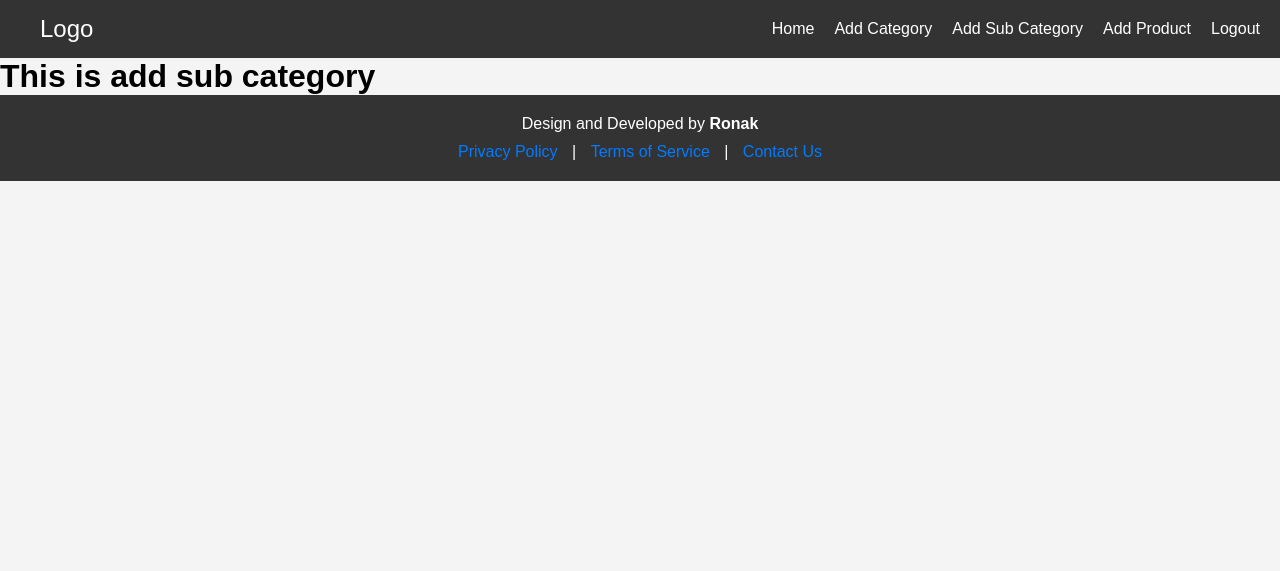
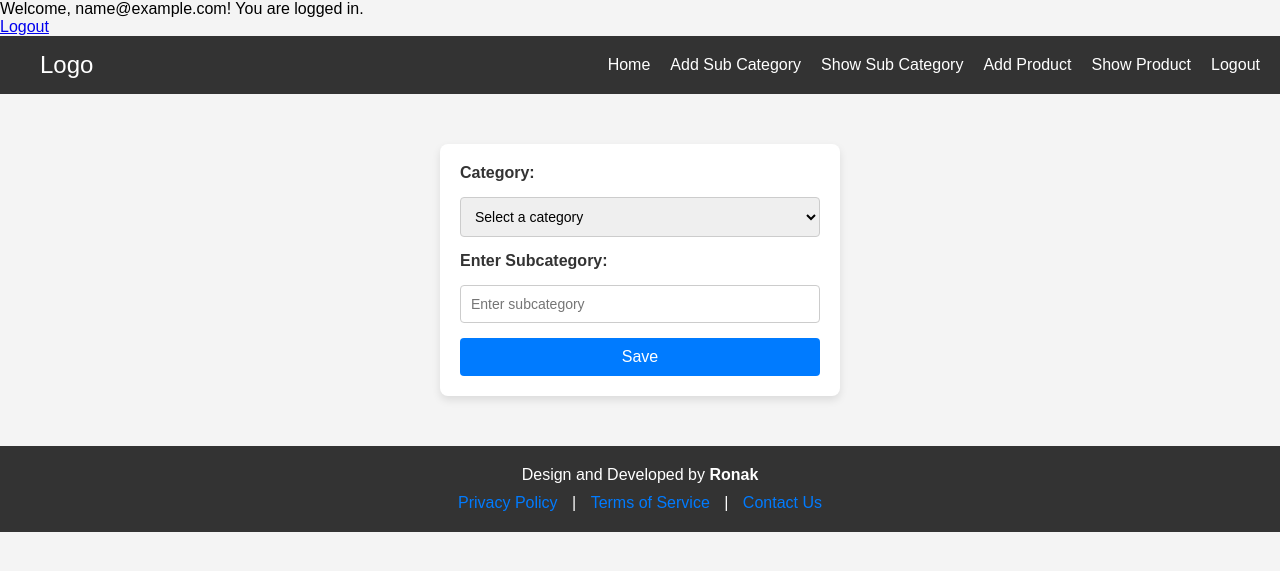
Before and after one commit to RonakParmar21/shop-with-cheap, a Django app: template shopwithcheap/admin_panel/templates/admin_panel/addSubCategory.html in a window 1280 px wide. Shown: the top 571 px of the page. Run offline with Django 5.2, Linux system fonts and the light colour scheme; the template is opened without the code that fills it: most values are stand-ins (such as "Sample title", 1, 10 or a date in 2020).

Commit message:
add sub category

```diff
--- a/shopwithcheap/admin_panel/static/css/style.css
+++ b/shopwithcheap/admin_panel/static/css/style.css
@@ -111,6 +111,93 @@ footer .footer-links a:hover {
         grid-template-columns: 1fr; /* 1 column on small screens */
     }
 }
+
+/**
+* sub category form style
+*/
+.add-subcategory-form-container {
+    max-width: 400px;
+    margin: 50px auto;
+    background-color: #fff;
+    padding: 20px;
+    border-radius: 8px;
+    box-shadow: 0 4px 8px rgba(0, 0, 0, 0.1);
+}
+
+#add-subcategory-form {
+    display: flex;
+    flex-direction: column;
+    gap: 15px;
+}
+
+.form-label-category,
+.form-label-subcategory {
+    font-size: 16px;
+    font-weight: bold;
+    color: #333;
+}
+
+.dropdown-category,
+.textbox-subcategory {
+    width: 100%;
+    padding: 10px;
+    font-size: 14px;
+    border: 1px solid #ccc;
+    border-radius: 4px;
+}
+
+.dropdown-category:focus,
+.textbox-subcategory:focus {
+    border-color: #007BFF;
+    outline: none;
+    box-shadow: 0 0 5px rgba(0, 123, 255, 0.5);
+}
+
+.button-save-subcategory {
+    padding: 10px 15px;
+    font-size: 16px;
+    color: white;
+    background-color: #007BFF;
+    border: none;
+    border-radius: 4px;
+    cursor: pointer;
+    transition: background-color 0.3s ease;
+}
+
+.button-save-subcategory:hover {
+    background-color: #0056b3;
+}
+
+/****
+    success model popup
+**/
+
+.success-modal {
+    position: fixed;
+    top: 50%;
+    left: 50%;
+    transform: translate(-50%, -50%);
+    background-color: #28a745;
+    color: white;
+    padding: 20px 30px;
+    border-radius: 8px;
+    box-shadow: 0 4px 8px rgba(0, 0, 0, 0.2);
+    font-size: 18px;
+    text-align: center;
+    z-index: 1000;
+    animation: fade-out 1s forwards;
+}
+
+/* Add fade-out animation */
+@keyframes fade-out {
+    0% {
+        opacity: 1;
+    }
+    100% {
+        opacity: 0;
+    }
+}
+
 
 
 /* /* .grid-container {
--- a/shopwithcheap/admin_panel/templates/admin_panel/addSubCategory.html
+++ b/shopwithcheap/admin_panel/templates/admin_panel/addSubCategory.html
@@ -3,41 +3,63 @@
 <!DOCTYPE html>
 <html lang="en">
   <head>
-    <meta charset="UTF-8">
-    <meta name="viewport" content="width=device-width, initial-scale=1.0">
+    <meta charset="UTF-8" />
+    <meta name="viewport" content="width=device-width, initial-scale=1.0" />
     <title>Simple Django Project</title>
-    <link rel="stylesheet" href="{% static 'css/style.css' %}">
+    <link rel="stylesheet" href="{% static 'css/style.css' %}" />
   </head>
   <body>
+
+    {% if user_email %}
+        <p>Welcome, {{ user_email }}! You are logged in.</p>
+        <p><a href="{% url 'logout' %}">Logout</a></p>
+    {% else %}
+        <p>You are not logged in. Please <a href="{% url 'login' %}">login</a>.</p>
+    {% endif %}
+
 
     {% include 'admin_panel/navbar.html' %}
 
     <main>
       {% block content %}
-            <h1>This is add sub category</h1>
+      <div class="add-subcategory-form-container">
+        <form id="add-subcategory-form" action="{% url "addsubcategory" %}" method="POST">
+          {% csrf_token %}
+          <label for="category-select" class="form-label-category"
+            >Category:</label
+          >
+          <select id="category-select" name="category" class="dropdown-category" required>
+            <option value="" disabled selected>Select a category</option>
+            <option value="men">Men</option>
+            <option value="women">Women</option>
+            <option value="children">Children</option>
+          </select>
+
+          <label for="subcategory-input" class="form-label-subcategory"
+            >Enter Subcategory:</label
+          >
+          <input
+            type="text"
+            id="subcategory-input"
+            name="subcategory"
+            class="textbox-subcategory"
+            placeholder="Enter subcategory"
+            required
+          />
+
+          <button type="submit" class="button-save-subcategory">Save</button>
+        </form>
+      </div>
+
+      {% if success %}
+        <div id="success-modal" class="success-modal">
+            <p>Subcategory added successfully!</p>
+        </div>
+      {% endif %}
+
       {% endblock %}
     </main>
 
     {% include 'admin_panel/footer.html' %}
-
   </body>
 </html>
-
-{% comment %} {% load static %}
-<html>
-  <head>
-    <link rel="stylesheet" type="text/css" href="{% static '/css/style.css' %}" />
-  </head>
-
-  <body>
-    {% include "navbar.html" %}
-    <div class="grid-container">
-        <a href="{% url "addcategory" %}"><div class="grid-item">Add Category</div></a>
-        <div class="grid-item">Box 2</div>
-        <div class="grid-item">Box 3</div>
-        <div class="grid-item">Box 4</div>
-    </div>
-    {% include "footer.html" %}
-    {% comment %} <div>Index page of admin</div> {% endcomment %
-  </body>
-</html> {% endcomment %}
--- a/shopwithcheap/admin_panel/templates/admin_panel/index.html
+++ b/shopwithcheap/admin_panel/templates/admin_panel/index.html
@@ -15,7 +15,7 @@
     <main>
         {% block content %}
             <section class="hero">
-                <a href="{% url "addcategory" %}">
+                <a href="{% url "addsubcategory" %}">
 
                     <div class="hero-box">
                         <h2>Add Category</h2>
@@ -31,7 +31,7 @@
                     </div>
 
                 </a>
-                <a href="{% url "showcategory" %}">
+                <a href="{% url "showsubcategory" %}">
 
                     <div class="hero-box">
                         <h2>Show Category</h2>
--- a/shopwithcheap/admin_panel/templates/admin_panel/navbar.html
+++ b/shopwithcheap/admin_panel/templates/admin_panel/navbar.html
@@ -6,9 +6,10 @@
         </div>
         <ul class="nav-links">
             <li><a href="{% url "home" %}">Home</a></li>
-            <li><a href="{% url "addcategory" %}">Add Category</a></li>
             <li><a href="{% url "addsubcategory" %}">Add Sub Category</a></li>
+            <li><a href="{% url "showsubcategory" %}">Show Sub Category</a></li>
             <li><a href="{% url "addproduct" %}">Add Product</a></li>
+            <li><a href="{% url "showproduct" %}">Show Product</a></li>
             <li><a href="{% url "logout" %}">Logout</a></li>
         </ul>
     </nav>
--- a/shopwithcheap/admin_panel/templates/admin_panel/showProduct.html
+++ b/shopwithcheap/admin_panel/templates/admin_panel/showProduct.html
@@ -14,7 +14,7 @@
 
     <main>
         {% block content %}
-            <h1>This is show product</h1>
+            <h1>Show Product</h1>
         {% endblock %}
     </main>
 
--- a/shopwithcheap/admin_panel/urls.py
+++ b/shopwithcheap/admin_panel/urls.py
@@ -5,9 +5,10 @@ urlpatterns = [
     path('', admin_panel_views.INDEX, name='home'),
     path('login/', admin_panel_views.LOGIN, name='login'),
     path('logout/', admin_panel_views.LOGOUT, name="logout"),
-    path('add-category/', admin_panel_views.ADDCATEGORY, name='addcategory'),
+    # path('add-category/', admin_panel_views.ADDCATEGORY, name='addcategory'),
     path('add-subcategory/', admin_panel_views.ADDSUBCATEGORY, name='addsubcategory'),
     path('add-product/', admin_panel_views.ADDPRODUCT, name='addproduct'),
-    path('showcategory', admin_panel_views.SHOWCATEGORY, name="showcategory"),
-    path('showproduct', admin_panel_views.SHOWPRODUCT, name="showproduct"),
+    # path('showcategory', admin_panel_views.SHOWCATEGORY, name="showcategory"),
+    path('showsubcategory/', admin_panel_views.SHOWSUBCATEGORY, name="showsubcategory"),
+    path('showproduct/', admin_panel_views.SHOWPRODUCT, name="showproduct"),
 ]
```
Also changed, not shown: shopwithcheap/admin_panel/static/js/script.js (+44 -3 lines), shopwithcheap/admin_panel/templates/admin_panel/addCategory.html (deleted, +0 -43 lines), shopwithcheap/admin_panel/templates/admin_panel/showSubCategory.html (renamed from shopwithcheap/admin_panel/templates/admin_panel/showCategory.html, +19 -2 lines), shopwithcheap/admin_panel/templates/admin_panel/showSuccessMessage.html (added, +48 -0 lines), shopwithcheap/admin_panel/views.py (+37 -7 lines). Lines whose indentation alone changed are shown as unchanged.
